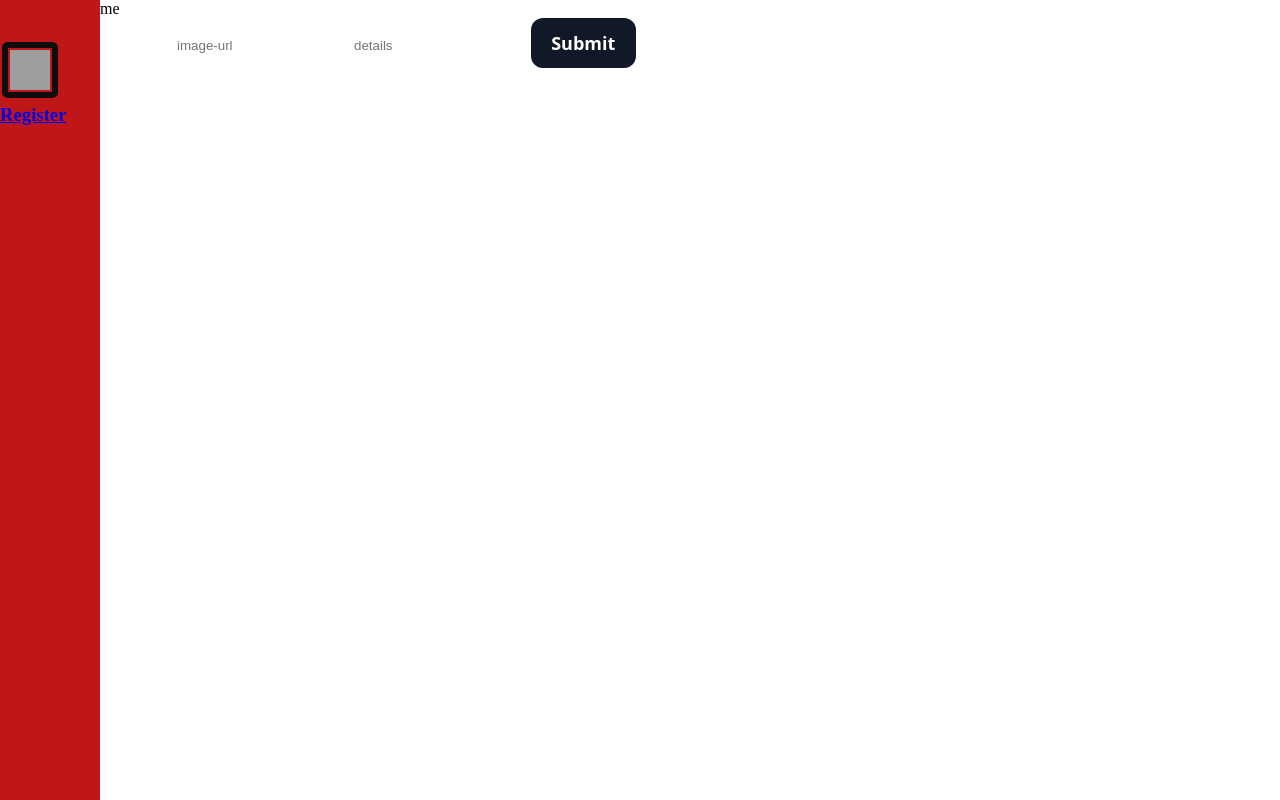
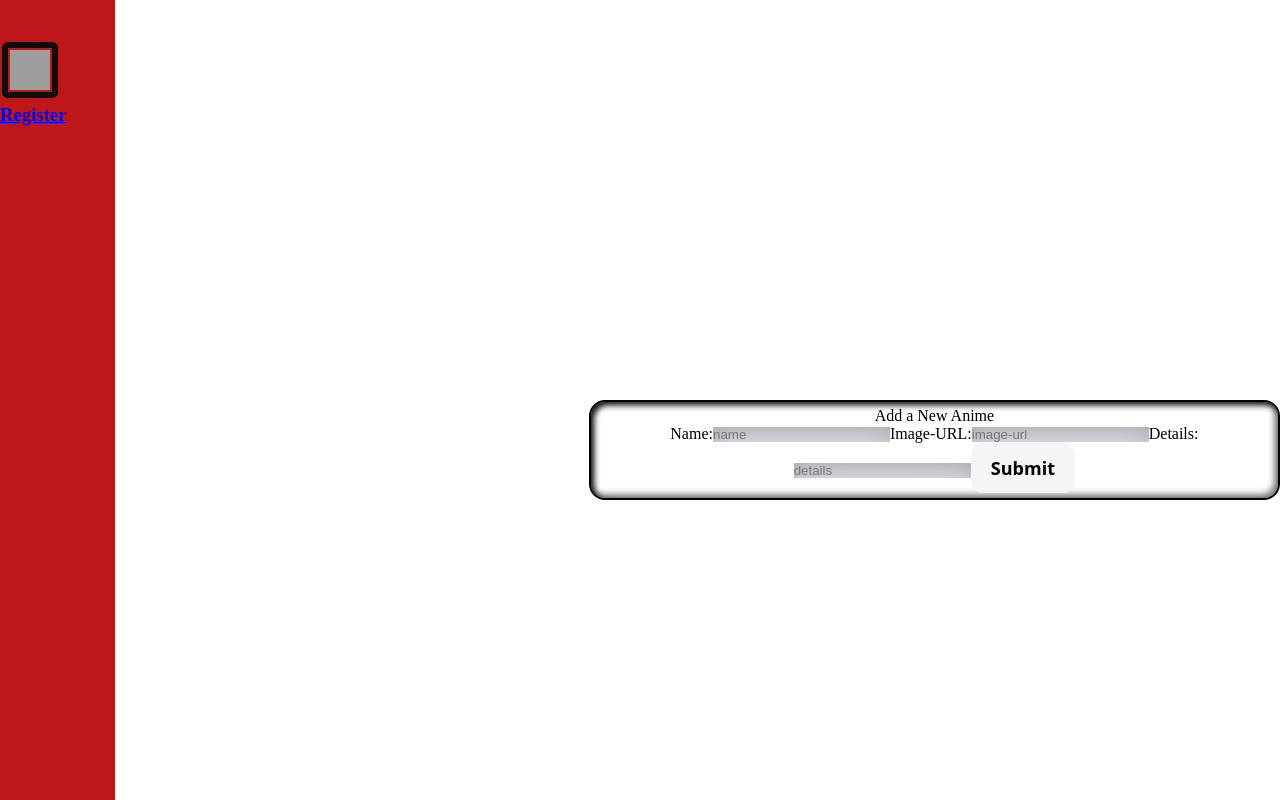
Before and after one commit to thomalita/tomtom-frontend, a React (Create React App) app in the folder client/: page /add-anime in a window 1280 px wide. Built offline with nearby package versions, Linux system fonts and the light colour scheme; grey boxes are pictures that could not be loaded; the HTML template or start-up script is replaced by a standard one.

Commit message:
adding css to add anime

```diff
--- a/client/src/Components/AddAnime.jsx
+++ b/client/src/Components/AddAnime.jsx
@@ -36,6 +36,7 @@ const AddAnime = () => {
       <div className='addAnime-header'>Add a New Anime
         <div className='add-anime-form'>
             <form onSubmit={handleSubmit}>
+                Name:
                 <input
                 onChange={handleChange}
                 name="name"
@@ -44,6 +45,7 @@ const AddAnime = () => {
                 placeholder='name'
                 required
                 />
+                Image-URL:
                 <input
                 onChange={handleChange}
                 name="image"
@@ -52,6 +54,7 @@ const AddAnime = () => {
                 placeholder='image-url'
                 required
                 />
+                Details:
                 <input
                 onChange={handleChange}
                 name="details"
--- a/client/src/Components/Nav.jsx
+++ b/client/src/Components/Nav.jsx
@@ -8,7 +8,8 @@ const Nav = ({ authenticated, user, handleLogOut}) => {
   if (user) {
     authenticatedOptions = (
       <nav className="nav">
-        <h2>Welcome {user?.email}!</h2>
+        <h2>Welcome</h2>
+        <p>{user?.email}</p>
         <Link to="/anime"><div><img id='logo'src='https://encrypted-tbn0.gstatic.com/images?q=tbn:ANd9GcQ-lvXtkVe34wEPvJNstKlB3eD4bQs4Zs6jWQ&usqp=CAU' /></div></Link>
         <Link id="sign-out" onClick={handleLogOut} to="/">
           Sign Out
--- a/client/src/index.css
+++ b/client/src/index.css
@@ -2,10 +2,6 @@
   margin: 0;
   padding: 0;
   border: 0;
-  /* outline: 0; */
-  /* box-sizing: border-box;
-  list-style: none;
-  text-decoration: none; */
 }
 
 html {
@@ -23,10 +19,7 @@ html {
 .loginPage {
   background-image: url('https://media.tenor.com/gEMpMRz6ytMAAAAd/demon-slayer.gif');
   border: solid 5px rgb(174, 4, 4);
-  /* box-shadow: 20px 5px 20px 5px rgb(174, 4, 4); */
   box-shadow: rgb(174, 4, 4) 0px 0px 6px 5px, rgb(174, 4, 4) 5px 4px 18px 5px;
-  /* height: 100vh; */
-  /* object-fit: fill; */
   position: fixed;
   text-align: center;
   margin: 60px;
@@ -59,6 +52,7 @@ html {
   top: 0;
   left: 0;
   padding-top: 40px;
+  padding-right: 15px;
   background-color: rgb(191, 23, 23);
 }
 
@@ -77,11 +71,11 @@ html {
 }
 
 button  {
-    background-color: #111827;
+    background-color: whitesmoke;
     border: 1px solid transparent;
     border-radius: .75rem;
     box-sizing: border-box;
-    color: #FFFFFF;
+    color: black;
     cursor: pointer;
     flex: 0 0 auto;
     font-family: "Inter var",ui-sans-serif,system-ui,-apple-system,system-ui,"Segoe UI",Roboto,"Helvetica Neue",Arial,"Noto Sans",sans-serif,"Apple Color Emoji","Segoe UI Emoji","Segoe UI Symbol","Noto Color Emoji";
@@ -102,7 +96,7 @@ button  {
   }
 
   button:hover {
-    background-color: #374151;
+    background-color: red;
   }
 
   button:focus {
@@ -118,11 +112,19 @@ button  {
   grid-column-gap: 20px;
   grid-row-gap: 20px;
   margin-left: 30px;
+  text-decoration: none;
+  background-color: rgb(26, 24, 24);
+  }
+.anime-grid details {
+  background-color: white;
+  padding: 5px;
+  border: solid 2px black;
+  border-radius: 1em;
 }
 img {
   width: 450px;
   height: 375px;
-border: solid 10px black;
+  border: solid 6px white;
   border-radius: 1em;
 }
 .characters {
@@ -132,4 +134,21 @@ border-radius: 1em;
   grid-column-gap: 10px;
   grid-row-gap: 10px;
   text-align: center;
+  background-color: rgb(26, 24, 24);
 }
+
+.addAnime-header{
+  text-align: center;
+  position: fixed;
+  top: 50%;
+  left: 46%;
+  background-color: white;
+  padding: 5px;
+  border: solid 2px black;
+  border-radius: 1em;
+  box-shadow: rgb(6, 6, 6) 3px 3px 6px 0px inset, rgba(13, 13, 13, 0.5) -3px -3px 6px 1px inset;
+}
+
+.addAnime-header input {
+    box-shadow: rgba(50, 50, 93, 0.25) 0px 30px 60px -12px inset, rgba(0, 0, 0, 0.3) 0px 18px 36px -18px inset;
+}
```
Lines whose indentation alone changed are shown as unchanged.
